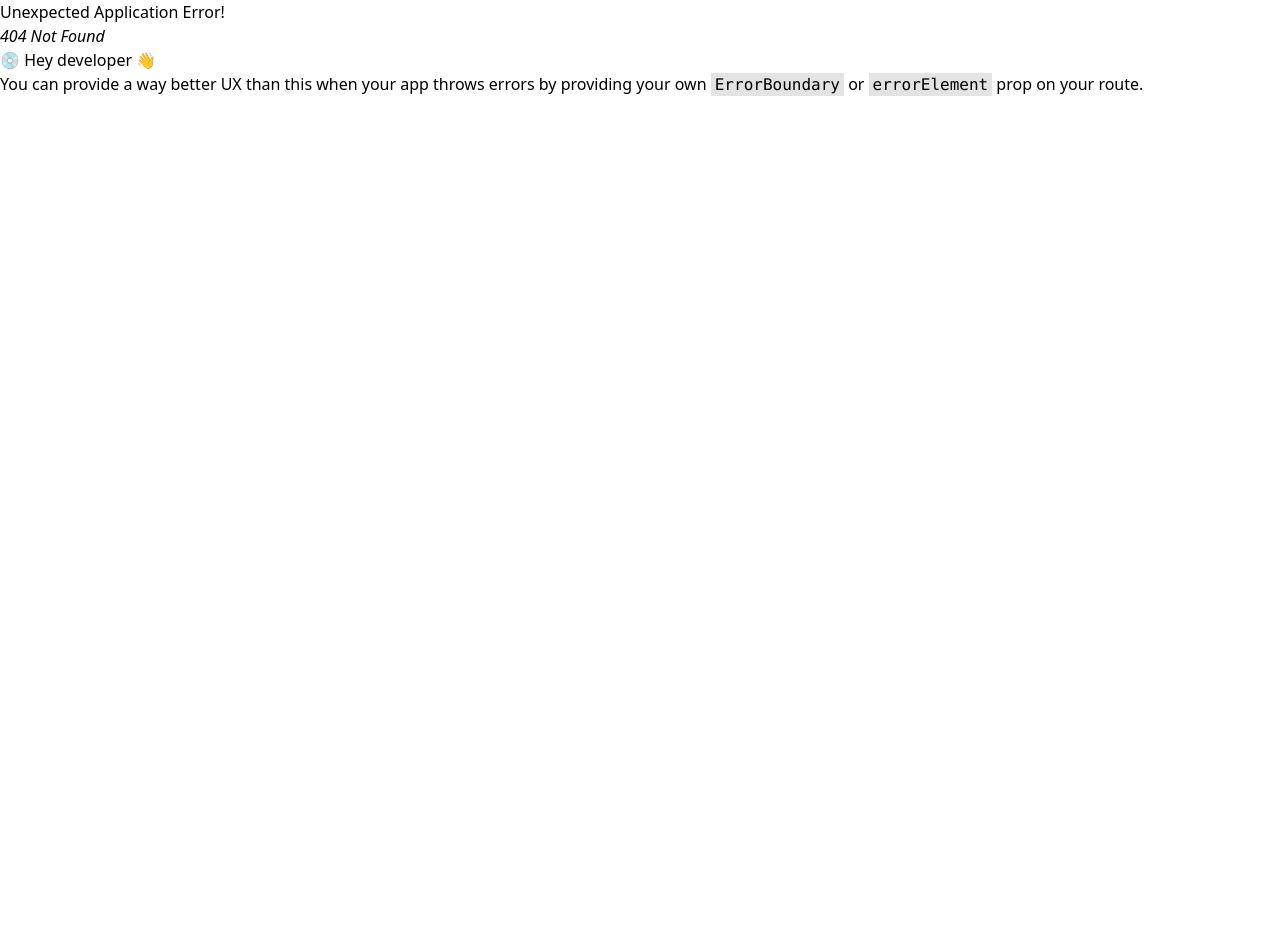
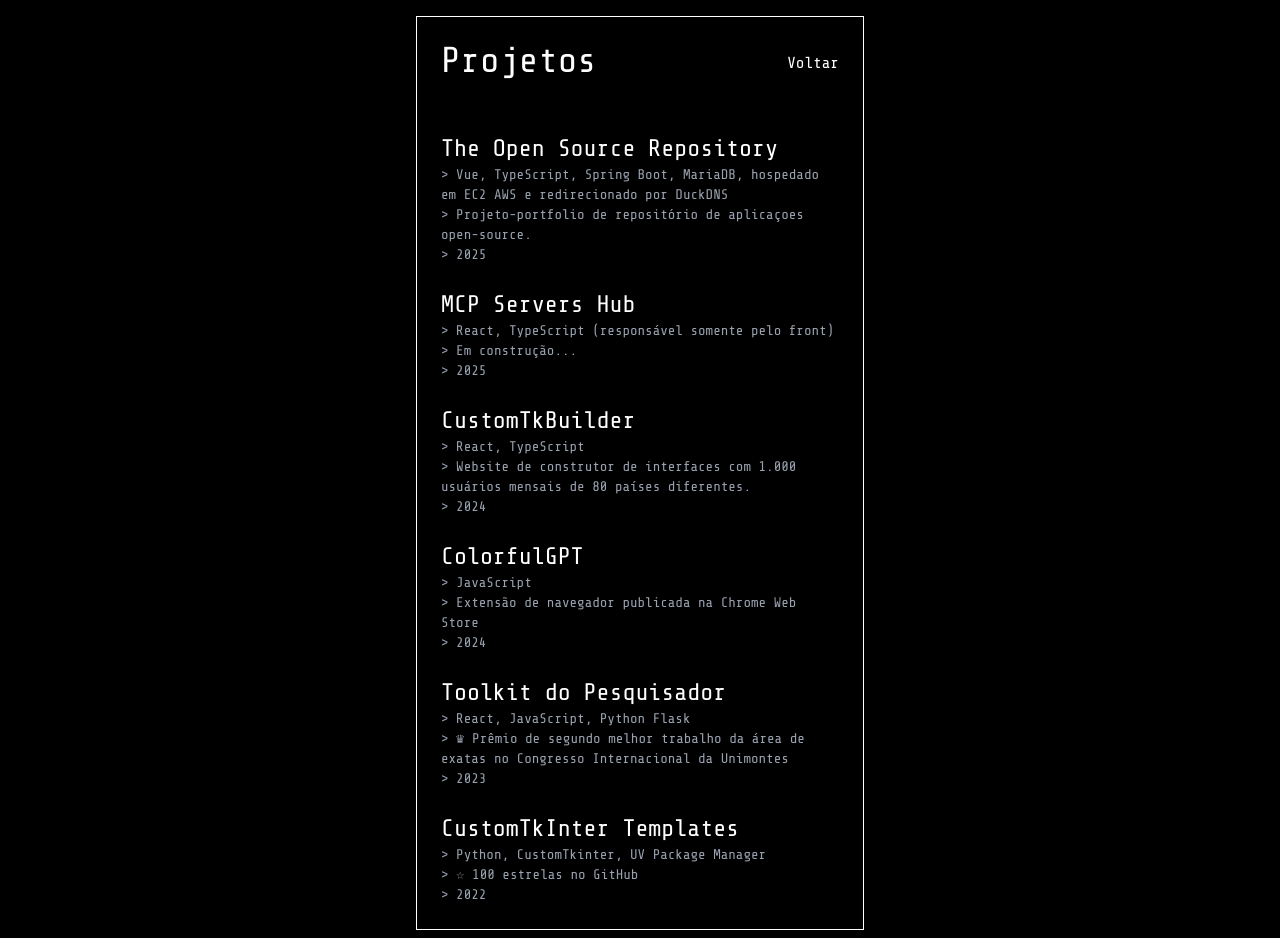
Before and after one commit to arthurdeka/personal-website, a React app: page /projects in a window 1280 px wide. Before the commit this address had no page. Shown: the top 938 px of the page. Before the commit the page ends 800 px from the top, so only its background shows below. Built offline with nearby package versions, Linux system fonts and the light colour scheme; the HTML template or start-up script is replaced by a standard one.

Commit message:
page/projects

```diff
--- a/src/router.tsx
+++ b/src/router.tsx
@@ -1,9 +1,11 @@
 import { createBrowserRouter } from "react-router-dom";
 import HomePage from "./routes/HomePage";
 import AboutMePage from "./routes/AbouteMePage";
+import ProjectsPage from "./routes/ProjectsPage";
 
 export const router = createBrowserRouter([
     {path: "/", element: <HomePage />},
     {path: "/about", element: <AboutMePage />},
+    {path: "/projects", element: <ProjectsPage />},
 
   ]);
--- a/src/routes/HomePage.tsx
+++ b/src/routes/HomePage.tsx
@@ -23,8 +23,11 @@
           <a onClick={() => navigate("/about")} href="#about" className="text-white hover:underline inline-block menu-flicker">
             &gt; sobre mim
           </a>
+          <a onClick={() => navigate("/projects")} href="#projects" className="text-white hover:underline inline-block menu-flicker">
+            &gt; projetos
+          </a>
           <a href="#projects" className="text-white hover:underline inline-block menu-flicker">
-            &gt; projetos
+            &gt; meu stack
           </a>
           <a href="#socials" className="text-white hover:underline menu-flicker">
             &gt; experiência profissional
--- /dev/null
+++ b/src/routes/ProjectsPage.tsx
@@ -0,0 +1,63 @@
+import { useNavigate } from "react-router-dom";
+
+const ProjectsPage: React.FC = () => {
+
+    const navigate = useNavigate();
+
+  return (
+    <div className="min-h-screen bg-black text-white flex items-center justify-center p-4 font-primary">
+      <div className="border border-white p-6 w-full max-w-md">
+
+        <div className="flex flex-row justify-between items-center mb-12">
+          <h1 className="text-white text-4xl mb-1">
+            <span className="font-normal flicker-loop ">Projetos</span>
+          </h1>
+          <span onClick={() => navigate("/")} className="cursor-pointer hover:underline">Voltar</span>
+        </div>
+
+        <div className="flex flex-col space-y-6">
+            <div>
+                <a target="_blank" href="https://theopensourcerepository.vercel.app" className="text-2xl hover:underline">The Open Source Repository</a>
+                <h3 className="text-sm text-gray-400">&gt; Vue, TypeScript, Spring Boot, MariaDB, hospedado em EC2 AWS e redirecionado por DuckDNS</h3>
+                <h3 className="text-sm text-gray-400">&gt; Projeto-portfolio de repositório de aplicaçoes open-source.</h3>
+                <h3 className="text-sm text-gray-400">&gt; 2025</h3>
+            </div>
+            <div>
+                <a target="_blank" href="https://www.mcpservershub.tech" className="text-2xl hover:underline">MCP Servers Hub</a>
+                <h3 className="text-sm text-gray-400">&gt; React, TypeScript (responsável somente pelo front)</h3>
+                <h3 className="text-sm text-gray-400">&gt; Em construção...</h3>
+                <h3 className="text-sm text-gray-400">&gt; 2025</h3>
+            </div>
+            <div>
+                <a target="_blank" href="https://customtkbuilder.com" className="text-2xl hover:underline">CustomTkBuilder</a>
+                <h3 className="text-sm text-gray-400">&gt; React, TypeScript</h3>
+                <h3 className="text-sm text-gray-400">&gt; Website de construtor de interfaces com 1.000 usuários mensais de 80 países diferentes.</h3>
+                <h3 className="text-sm text-gray-400">&gt; 2024</h3>
+            </div>
+            <div>
+                <a target="_blank" href="https://chromewebstore.google.com/detail/colorfulgpt/gllpahblfeolhjjdpiljniklgdpkhdne" className="text-2xl hover:underline">ColorfulGPT</a>
+                <h3 className="text-sm text-gray-400">&gt; JavaScript</h3>
+                <h3 className="text-sm text-gray-400">&gt; Extensão de navegador publicada na Chrome Web Store</h3>
+                <h3 className="text-sm text-gray-400">&gt; 2024</h3>
+            </div>
+            <div>
+                <a target="_blank" href="https://congresso2023.unimontes.br/anais/391b6341-3b7a-4622-a377-ab88e5380f67" className="text-2xl hover:underline">Toolkit do Pesquisador</a>
+                <h3 className="text-sm text-gray-400">&gt; React, JavaScript, Python Flask</h3>
+                <h3 className="text-sm text-gray-400">&gt; ♛ Prêmio de segundo melhor trabalho da área de exatas no Congresso Internacional da Unimontes</h3>
+                <h3 className="text-sm text-gray-400">&gt; 2023</h3>
+            </div>
+            <div>
+                <a target="_blank" href="https://github.com/arthurdeka/CustomTkinter-Templates" className="text-2xl hover:underline">CustomTkInter Templates</a>
+                <h3 className="text-sm text-gray-400">&gt; Python, CustomTkinter, UV Package Manager</h3>
+                <h3 className="text-sm text-gray-400">&gt; ☆ 100 estrelas no GitHub</h3>
+                <h3 className="text-sm text-gray-400">&gt; 2022</h3>
+            </div>
+        </div>
+
+
+      </div>
+    </div>
+  );
+};
+
+export default ProjectsPage;
```
